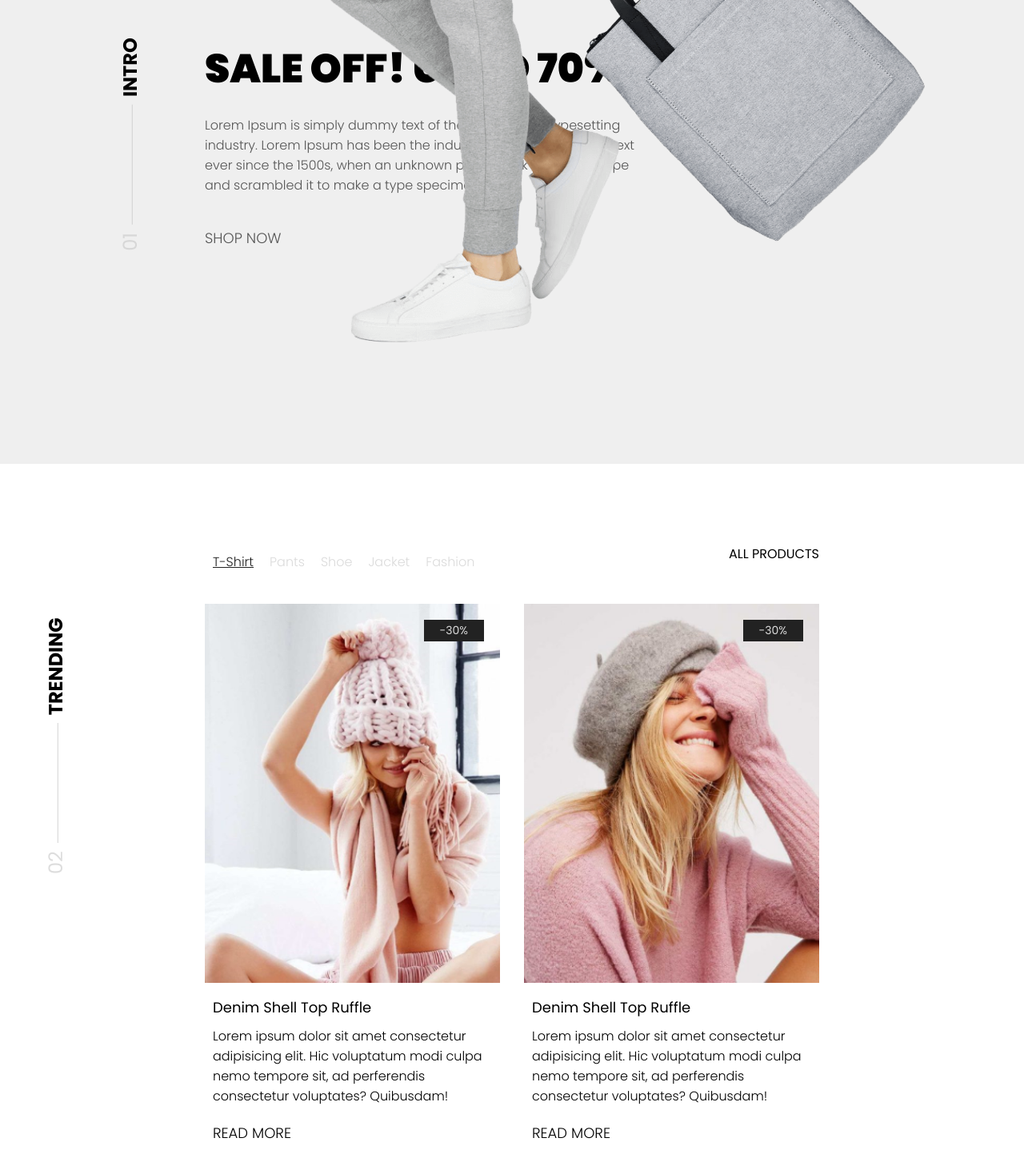
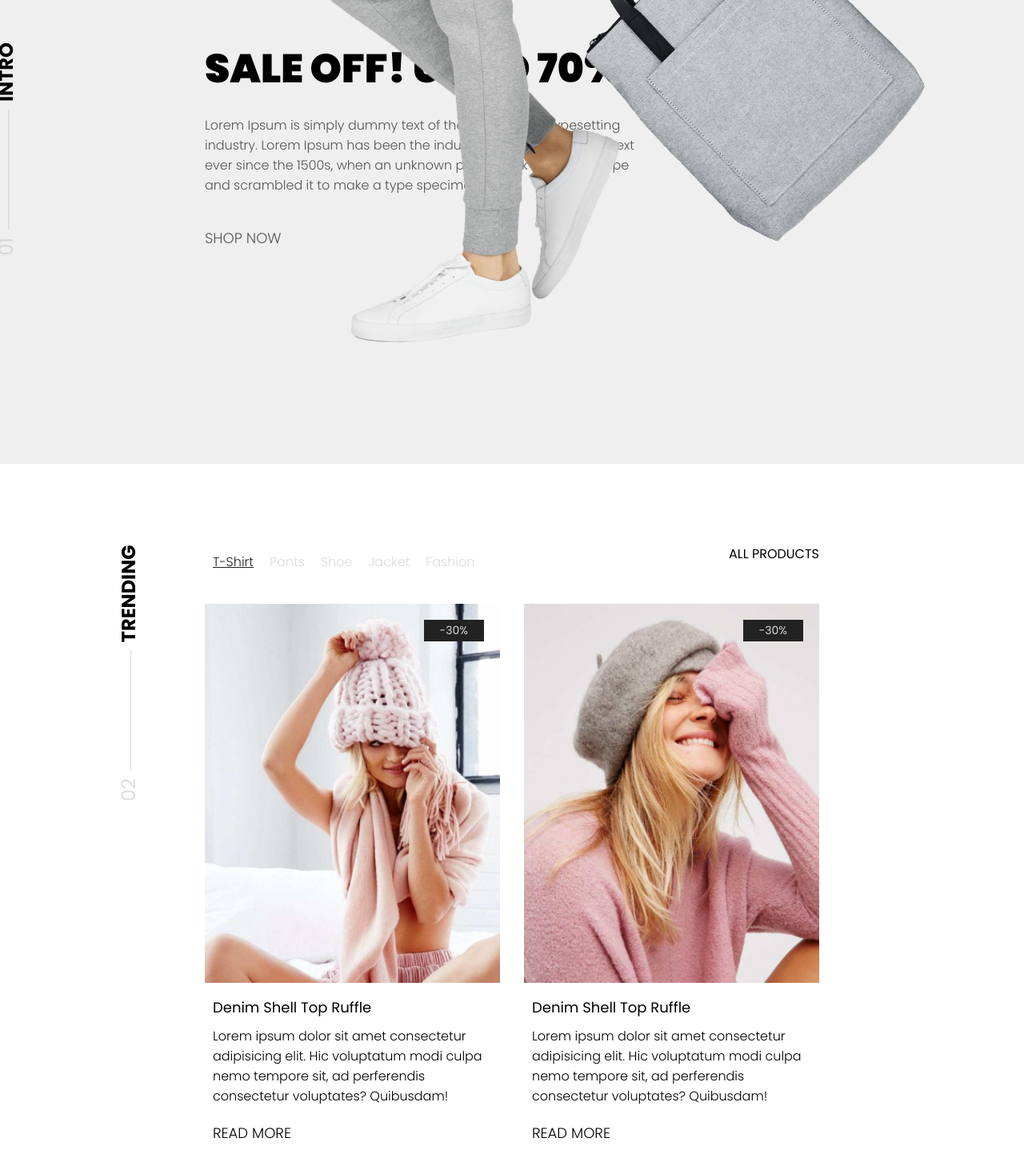
Before and after one commit to mucahidyazar/sello-project, a React (Create React App) app: page / in a window 1280 px wide. Shown: the part 280-1748 px from the top of the page at 80% size. Built offline with nearby package versions, Linux system fonts and the light colour scheme.

Commit message:
Added section title component

```diff
--- a/src/components/FeaturedItem/FeaturedItem.js
+++ b/src/components/FeaturedItem/FeaturedItem.js
@@ -1,5 +1,6 @@
 import React from "react";
 import Item from "./Item/Item";
+import SectionTitle from "../SectionTitle/SectionTitle";
 import FeaturedItemImage1 from "../../public/png/image1xxl4-420x540.png";
 import FeaturedItemImage2 from "../../public/png/Bobbi_Chunky_Pom_Beanie2-570x727.png";
 import FeaturedItemImage3 from "../../public/png/Bobbi_Chunky_Pom_Beanie-1.png";
@@ -10,10 +11,7 @@ import FeaturedItemImage6 from "../../public/png/Bobbi_Chunky_Pom_Beanie-4.png";
 export default function FeaturedItem() {
   return (
     <section className="featured-item">
-      <div className="featured__title">
-        <span className="featured__title--item">03</span>
-        <span className="featured__title--item">FEATURED ITEM</span>
-      </div>
+      <SectionTitle number="03" title="FEATURED ITEM" />
       <div className="container">
         <div className="featured-item__body">
           <Item image={FeaturedItemImage1} />
--- a/src/components/FooterLast/_FooterLast.scss
+++ b/src/components/FooterLast/_FooterLast.scss
@@ -3,6 +3,10 @@ footer {
   justify-content: space-between;
   align-items: center;
   padding: 5rem 0;
+
+  span {
+    font-weight: $font-light;
+  }
 
   ul {
     display: flex;
--- a/src/components/Header/Header.js
+++ b/src/components/Header/Header.js
@@ -1,14 +1,12 @@
 import React from "react";
+import SectionTitle from "../SectionTitle/SectionTitle";
 
 export default function Header() {
   return (
     <header>
-      <div className="section__title">
-        <span className="section__title--item">01</span>
-        <span className="section__title--item">Intro</span>
-      </div>
       <div className="container">
         <div className="header__body">
+          <SectionTitle number="01" title="INTRO" />
           <div className="header__body--title heading-4">
             SALE OFF! UP TO 70%
           </div>
--- a/src/components/Header/_Header.scss
+++ b/src/components/Header/_Header.scss
@@ -5,10 +5,15 @@ header {
   flex-direction: column;
   justify-content: center;
   background-color: #efefef;
+
+  .trending__title {
+    transform: rotate(-90deg) translate(-45%, -1090%);
+  }
 }
 
 .header__body {
   width: 70%;
+  position: relative;
 
   &--title {
     margin-bottom: 2rem;
--- a/src/components/OurStory/OurStory.js
+++ b/src/components/OurStory/OurStory.js
@@ -1,5 +1,6 @@
 import React from "react";
 import Item from "./Item/Item";
+import SectionTitle from "../SectionTitle/SectionTitle";
 import ourStoryImage1 from "../../public/png/pampas-grass-12-1.png";
 import ourStoryImage2 from "../../public/png/pampas-grass-1.png";
 import ourStoryImage3 from "../../public/png/7-Le-Fashion-Blog-A-Fashionable-Home-Minimal-Bright-Walk-In-Closet-Scandinavian-Minimal-Interior-Design-Drawers-Via-Stylizimo.png";
@@ -7,10 +8,7 @@ import ourStoryImage3 from "../../public/png/7-Le-Fashion-Blog-A-Fashionable-Hom
 export default function OurStory() {
   return (
     <section className="our-story-item">
-      <div className="our-story__title">
-        <span className="our-story__title--item">04</span>
-        <span className="our-story__title--item">OUR STORY</span>
-      </div>
+      <SectionTitle number="04" title="OUR STORY" />
       <div className="container">
         <div className="our-story-item__body">
           <Item image={ourStoryImage1} />
--- /dev/null
+++ b/src/components/SectionTitle/SectionTitle.js
@@ -0,0 +1,10 @@
+import React from "react";
+
+export default function SectionTitle(props) {
+  return (
+    <div className="trending__title">
+      <span className="trending__title--item">{props.number}</span>
+      <span className="trending__title--item">{props.title}</span>
+    </div>
+  );
+}
--- /dev/null
+++ b/src/components/SectionTitle/_SectionTitle.scss
@@ -0,0 +1,30 @@
+.trending__title {
+  position: absolute;
+  top: 0;
+  left: 0;
+  transform: rotate(-90deg) translate(-45%, 0);
+  z-index: 10;
+
+  &--item {
+    font-size: 2.4rem;
+
+    &:last-child {
+      text-transform: uppercase;
+      font-weight: $font-bold;
+    }
+
+    &:not(:last-child) {
+      color: $color-grey-3;
+    }
+
+    &:first-child::after {
+      display: inline-block;
+      content: "";
+      border-bottom: 1px solid $color-grey-2;
+      width: 15rem;
+      margin-left: 1rem;
+      margin-right: 1rem;
+      margin-bottom: 0.5rem;
+    }
+  }
+}
--- a/src/components/Trending/Trending.js
+++ b/src/components/Trending/Trending.js
@@ -1,5 +1,6 @@
 import React from "react";
 import Item from "./Item/Item";
+import SectionTitle from "../SectionTitle/SectionTitle";
 import trendingImage1 from "../../public/png/Bobbi_Chunky_Pom_Beanie-5.png";
 import trendingImage2 from "../../public/png/Bobbi_Chunky_Pom_Beanie-7.png";
 import trendingImage3 from "../../public/png/Bobbi_Chunky_Pom_Beanie-9.png";
@@ -9,8 +10,9 @@ import trendingImage6 from "../../public/png/Bobbi_Chunky_Pom_Beanie-10.png";
 
 export default function Trending() {
   return (
-    <div className="container">
-      <section className="trending">
+    <section className="trending">
+      <SectionTitle number="02" title="TRENDING" />
+      <section className="container">
         <div className="trending__header">
           <ul className="trending__header--right">
             <li className="nav__menu--item nav__menu--active">
@@ -32,10 +34,6 @@ export default function Trending() {
           <div className="trending__header--left">ALL PRODUCTS</div>
         </div>
         <div className="trending__body">
-          <div className="trending__title">
-            <span className="trending__title--item">02</span>
-            <span className="trending__title--item">Trending</span>
-          </div>
           <div className="t-catalog">
             <Item image={trendingImage1} />
             <Item image={trendingImage2} />
@@ -46,6 +44,6 @@ export default function Trending() {
           </div>
         </div>
       </section>
-    </div>
+    </section>
   );
 }
--- a/src/components/Trending/_Trending.scss
+++ b/src/components/Trending/_Trending.scss
@@ -9,41 +9,8 @@
     justify-content: space-between;
   }
 }
-
-.trending__body {
+.trending {
   position: relative;
-}
-
-.trending__title {
-  position: absolute;
-  top: 0;
-  left: 0;
-  transform: rotateZ(-90deg) translate(-50%, -1100%);
-  margin-left: 5%;
-  z-index: 10;
-
-  &--item {
-    font-size: 2.4rem;
-
-    &:last-child {
-      text-transform: uppercase;
-      font-weight: $font-bold;
-    }
-
-    &:not(:last-child) {
-      color: $color-grey-3;
-    }
-
-    &:first-child::after {
-      display: inline-block;
-      content: "";
-      border-bottom: 1px solid $color-grey-2;
-      width: 15rem;
-      margin-left: 1rem;
-      margin-right: 1rem;
-      margin-bottom: 0.5rem;
-    }
-  }
 }
 
 .t-catalog {
@@ -51,6 +18,7 @@
   grid-template-columns: repeat(auto-fit, minmax(30rem, 1fr));
   grid-gap: 3rem;
 }
+
 .t-catalog__item {
   &--top {
     position: relative;
--- a/src/main.scss
+++ b/src/main.scss
@@ -3,6 +3,9 @@
 @import "./public/scss/base/typography";
 @import "./public/scss/base/variables";
 @import "./public/scss/base/utilities";
+
+//UTILITIES
+@import "./components/SectionTitle/SectionTitle";
 
 //COMPONENTS
 @import "./components/Nav/Nav";
```
